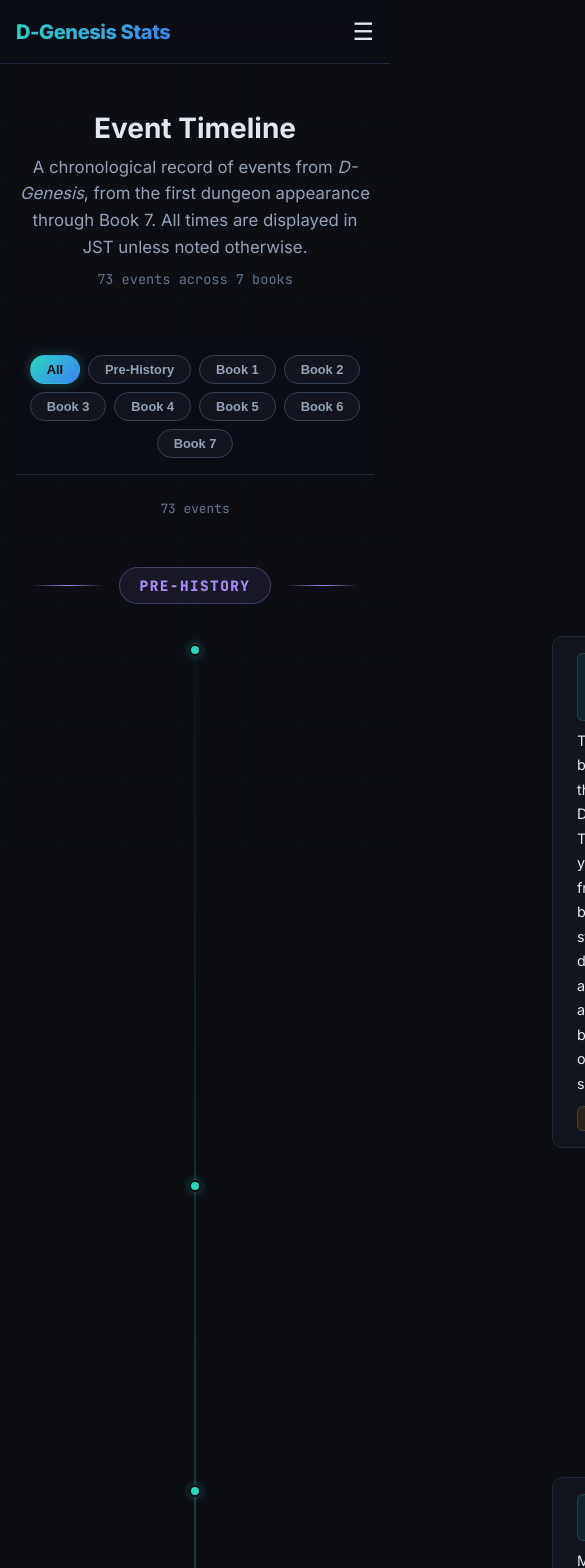
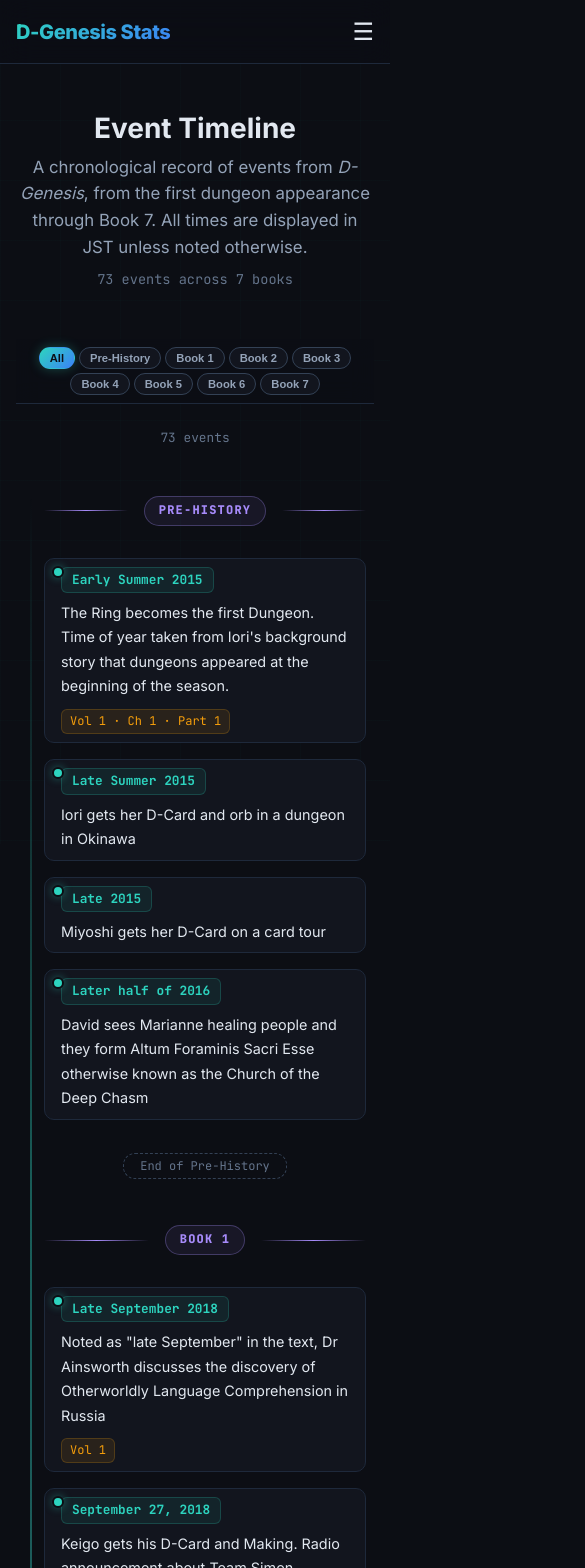
Before and after one commit to sorvani/dgenesisinfo, a Next.js app: page /timeline in a window 390 px wide. Shown: the top 1568 px of the page, 585 px wide, since content can reach past the window. Built offline with nearby package versions, Linux system fonts and the light colour scheme.

Commit message:
fix: collapse timeline to single-column layout on mobile
Move vertical line to left edge, stack all event cards full-width
on one side, and tighten filter pill/divider sizing for small screens.
Eliminates horizontal overflow that made the page unusable on mobile.

```diff
--- a/src/app/globals.css
+++ b/src/app/globals.css
@@ -1363,6 +1363,68 @@ h3 { font-size: clamp(1.125rem, 2.5vw, 1.5rem); }
   .contribute-form-selectors {
     grid-template-columns: 1fr;
   }
+
+  /* ── Timeline Mobile ─────────────────────────────────────── */
+  .timeline-container {
+    padding-left: 28px;
+    padding-right: var(--space-sm);
+  }
+
+  /* Move center line to the left */
+  .timeline-container::before {
+    left: 14px;
+    transform: none;
+  }
+
+  /* All rows flow as single column, left-to-right */
+  .timeline-row {
+    flex-direction: row !important;
+    margin-bottom: var(--space-md);
+  }
+
+  /* Reset card margins – full width, single side */
+  .timeline-row-left .timeline-event-card,
+  .timeline-row-right .timeline-event-card {
+    margin-left: 0;
+    margin-right: 0;
+    text-align: left;
+  }
+
+  /* Cards span full available width */
+  .timeline-event-card {
+    width: 100%;
+  }
+
+  /* Reposition the dot to the left line */
+  .timeline-dot-wrapper {
+    left: 14px;
+    position: absolute;
+  }
+
+  /* Align date rows to the left consistently */
+  .timeline-row-right .timeline-event-date-row {
+    justify-content: flex-start;
+  }
+
+  /* Tighter card padding on small screens */
+  .timeline-event-card {
+    padding: var(--space-sm) var(--space-md);
+  }
+
+  .timeline-filter-bar {
+    padding: var(--space-sm) var(--space-xs);
+    gap: var(--space-xs);
+  }
+
+  .timeline-filter-pill {
+    padding: 4px 10px;
+    font-size: 0.7rem;
+  }
+
+  .timeline-book-divider-label {
+    font-size: 0.75rem;
+    padding: 4px 14px;
+  }
 }
 
 @media (max-width: 480px) {
```
